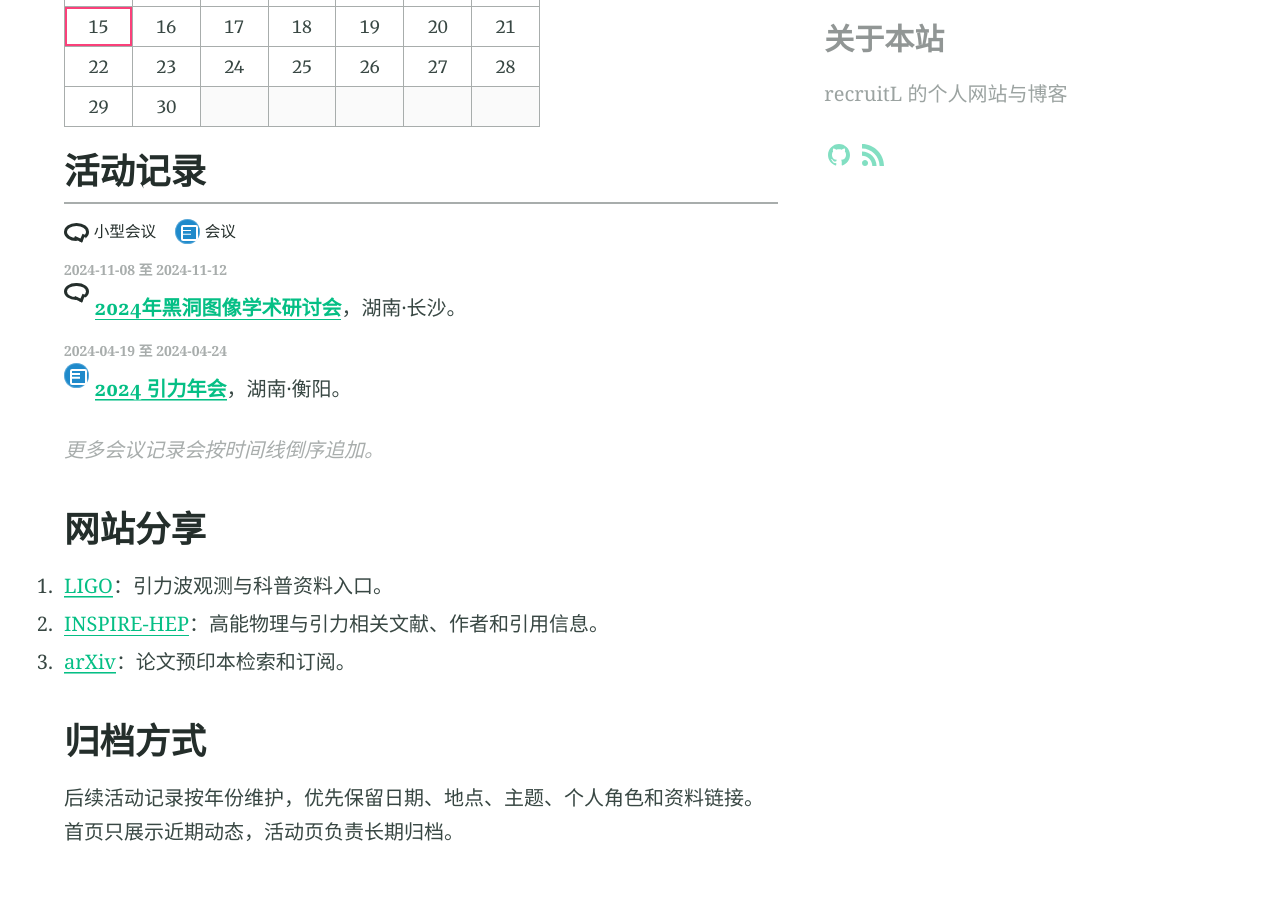
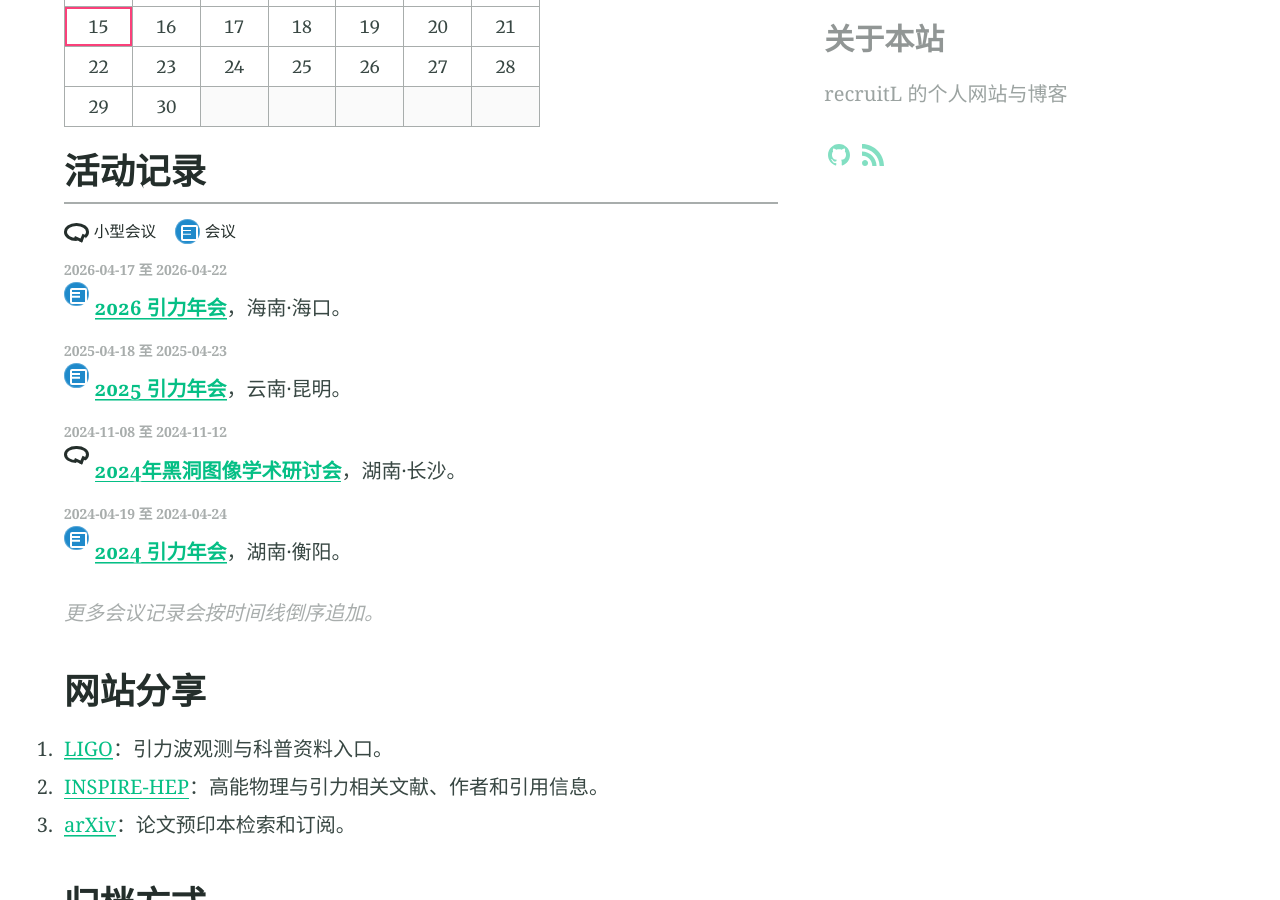
Before and after one commit to recruitL/recruitL.github.io, a Jekyll site: the page built from activities/index.md, in a window 1280 px wide and 900 px high, scrolled down 789 px. Built offline with Jekyll 4.4.1, drawn with Linux system fonts in a browser that asks for light colours.

Commit message:
Add 2025 and 2026 gravity meetings

```diff
--- a/activities/index.md
+++ b/activities/index.md
@@ -65,6 +65,36 @@ aside: true
     <span class="activity-news__legend-item"><span class="activity-icon activity-icon--talk" aria-hidden="true"></span>小型会议</span>
     <span class="activity-news__legend-item"><span class="activity-icon activity-icon--event" aria-hidden="true"></span>会议</span>
   </div>
+
+  <article
+    class="activity-news__item"
+    id="conference-2026-gr"
+    data-activity-start="2026-04-17"
+    data-activity-end="2026-04-22"
+    data-activity-title="2026 引力年会"
+    data-activity-kind="event"
+  >
+    <div class="activity-news__date">2026-04-17 至 2026-04-22</div>
+    <div class="activity-news__body">
+      <span class="activity-icon" aria-label="活动类型" role="img"></span>
+      <p><a class="activity-news__title" href="https://s.31url.cn/bRlrl9jl">2026 引力年会</a>，海南·海口。</p>
+    </div>
+  </article>
+
+  <article
+    class="activity-news__item"
+    id="conference-2025-gr"
+    data-activity-start="2025-04-18"
+    data-activity-end="2025-04-23"
+    data-activity-title="2025 引力年会"
+    data-activity-kind="event"
+  >
+    <div class="activity-news__date">2025-04-18 至 2025-04-23</div>
+    <div class="activity-news__body">
+      <span class="activity-icon" aria-label="活动类型" role="img"></span>
+      <p><a class="activity-news__title" href="https://gr25.kust.edu.cn/">2025 引力年会</a>，云南·昆明。</p>
+    </div>
+  </article>
 
   <article
     class="activity-news__item"
```
